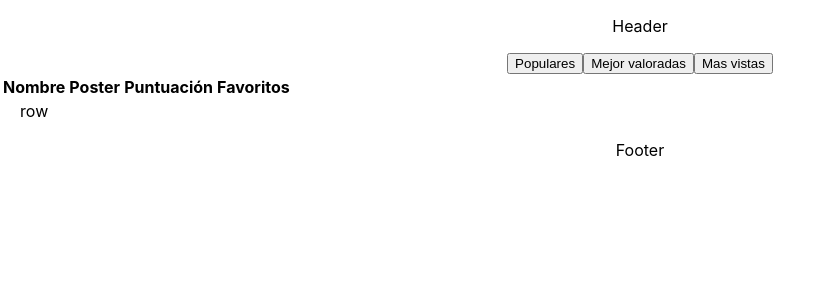
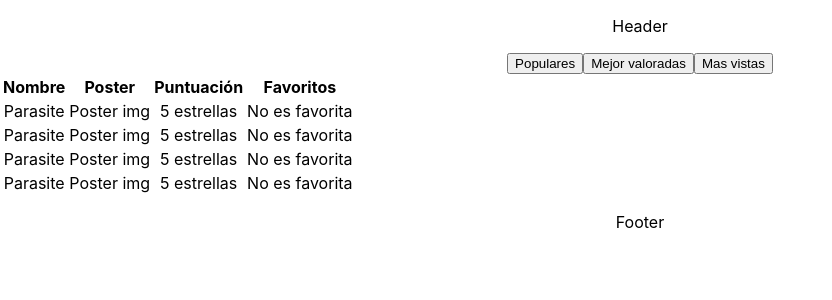
Before and after one commit to damianlonare/iseries-web-app, a React (Create React App) app: page / in a window 1280 px wide. Shown: the top 300 px of the page, without its empty margins (0-832 px from the left). Built offline with nearby package versions, Linux system fonts and the light colour scheme.

Commit message:
Extracted table component to their own file

```diff
--- /dev/null
+++ b/src/components/Table.js
@@ -0,0 +1,45 @@
+import React from 'react'
+import './Table.css'
+
+function Table() {
+    return (
+        <table role="table">
+          <thead>
+            <tr role="row">
+              <th>Nombre</th>
+              <th>Poster</th>
+              <th>Puntuación</th>
+              <th>Favoritos</th>
+            </tr>
+          </thead>
+          <tbody>
+            <tr role="row">
+              <td role="cell">Parasite</td>
+              <td role="cell">Poster img</td>
+              <td role="cell">5 estrellas</td>
+              <td role="cell">No es favorita</td>
+            </tr>
+            <tr role="row">
+              <td role="cell">Parasite</td>
+              <td role="cell">Poster img</td>
+              <td role="cell">5 estrellas</td>
+              <td role="cell">No es favorita</td>
+            </tr>
+            <tr role="row">
+              <td role="cell">Parasite</td>
+              <td role="cell">Poster img</td>
+              <td role="cell">5 estrellas</td>
+              <td role="cell">No es favorita</td>
+            </tr>
+            <tr role="row">
+              <td role="cell">Parasite</td>
+              <td role="cell">Poster img</td>
+              <td role="cell">5 estrellas</td>
+              <td role="cell">No es favorita</td>
+            </tr>
+          </tbody>
+        </table>
+    )
+}
+
+export default Table
--- a/src/layouts/Content.js
+++ b/src/layouts/Content.js
@@ -1,29 +1,16 @@
 import React from 'react';
 import './Content.css'
+import Table from '../components/Table'
 
 function Content() {
     return (
       <section role="main" className="app-content">
         <div className="btn-menu-group">
-          <button role="button">Populares</button>
-          <button role="button">Mejor valoradas</button>
-          <button role="button">Mas vistas</button>
+          <button>Populares</button>
+          <button>Mejor valoradas</button>
+          <button>Mas vistas</button>
         </div>
-        <table role="table">
-          <thead>
-            <tr role="row">
-              <th>Nombre</th>
-              <th>Poster</th>
-              <th>Puntuación</th>
-              <th>Favoritos</th>
-            </tr>
-          </thead>
-          <tbody>
-            <tr role="row">
-              <td>row</td>
-            </tr>
-          </tbody>
-        </table>
+        <Table />
       </section>
     )
 }
```
Also changed, not shown: src/components/Table.css (added), 1 other file (tests, documents, lock files or other folders).
